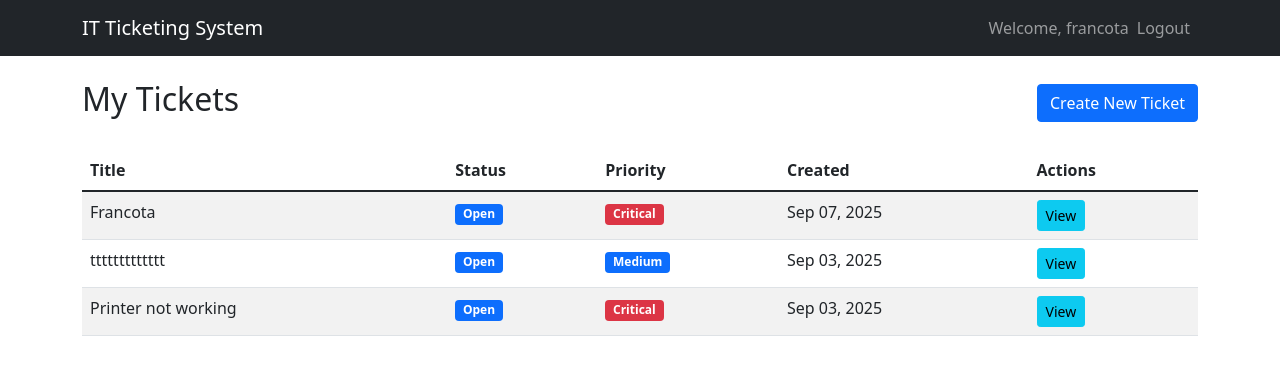
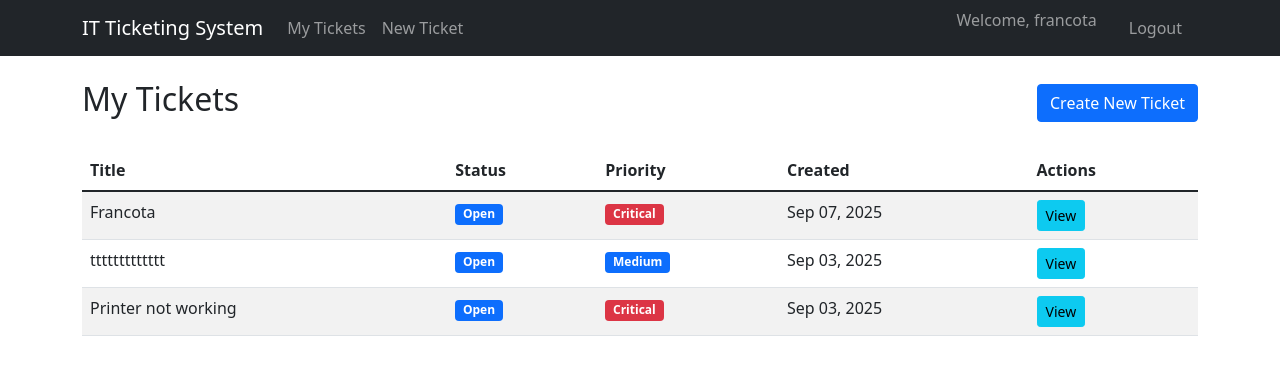
Before and after one commit to francotaind/Ticket, a Django app: page / in a window 1280 px wide. Shown: the top 375 px of the page. Run offline with Django 5.2, Linux system fonts and the light colour scheme; a user stored in the database is signed in; data comes from the database, SQL or seed files in the repository; both versions use the stored data as it was after the commit.

Commit message:
minor fix

```diff
--- a/it_ticketing_system/it_ticketing_system/settings.py
+++ b/it_ticketing_system/it_ticketing_system/settings.py
@@ -25,7 +25,7 @@ SECRET_KEY = 'django-insecure-p*7s!&3ly!%#*tlkzwq)rabskv_@vmd=a*v&ng@jzb&z_4sn(a
 # SECURITY WARNING: don't run with debug turned on in production!
 DEBUG = True
 
-ALLOWED_HOSTS = []
+ALLOWED_HOSTS = ['192.168.2.225']
 
 
 # Application definition
@@ -114,7 +114,7 @@ USE_TZ = True
 
 # Static files (CSS, JavaScript, Images)
 # https://docs.djangoproject.com/en/5.2/howto/static-files/
-
+LOGIN_URL = 'accounts/login/'
 LOGIN_REDIRECT_URL = '/'
 LOGOUT_REDIRECT_URL = '/'
 STATIC_URL = 'static/'
--- a/it_ticketing_system/it_ticketing_system/urls.py
+++ b/it_ticketing_system/it_ticketing_system/urls.py
@@ -1,10 +1,14 @@
 from django.contrib import admin
 from django.urls import path, include
 from django.contrib.auth import views as auth_views
+from tickets import views
+
 
 urlpatterns = [
+    path('admin/dashboard/', views.admin_dashboard, name='admin_dashboard'),
     path('admin/', admin.site.urls),
     path('', include('tickets.urls')),  # Include tickets app URLs
     path('accounts/login/', auth_views.LoginView.as_view(template_name='registration/login.html'), name='login'),
-    path('accounts/logout/', auth_views.LogoutView.as_view(next_page='/'), name='logout'),
+    path('accounts/logout/',
+         auth_views.LogoutView.as_view(template_name='registration/logged_out.html'), name='logout'),
 ]
--- /dev/null
+++ b/it_ticketing_system/requirements.txt
@@ -0,0 +1,3 @@
+asgiref==3.9.1
+Django==5.2.6
+sqlparse==0.5.3
--- a/it_ticketing_system/tickets/templates/tickets/base.html
+++ b/it_ticketing_system/tickets/templates/tickets/base.html
@@ -8,16 +8,42 @@
     <nav class="navbar navbar-expand-lg navbar-dark bg-dark">
         <div class="container">
             <a class="navbar-brand" href="{% url 'ticket_list' %}">IT Ticketing System</a>
-            <div class="navbar-nav ms-auto">
-                {% if user.is_authenticated %}
-                    {% if user.groups.all.0.name == 'IT Staff' %}
+            <button class="navbar-toggler" type="button" data-bs-toggle="collapse" data-bs-target="#navbarNav">
+                <span class="navbar-toggler-icon"></span>
+            </button>
+            <div class="collapse navbar-collapse" id="navbarNav">
+                <ul class="navbar-nav me-auto">
+                    <li class="nav-item">
+                        <a class="nav-link" href="{% url 'ticket_list' %}">My Tickets</a>
+                    </li>
+                    <li class="nav-item">
+                        <a class="nav-link" href="{% url 'create_ticket' %}">New Ticket</a>
+                    </li>
+                    {% if user.is_authenticated and user.groups.all.0.name == 'IT Staff' %}
+                    <li class="nav-item">
                         <a class="nav-link" href="{% url 'admin_dashboard' %}">Admin Dashboard</a>
+                    </li>
                     {% endif %}
-                    <span class="navbar-text">Welcome, {{ user.username }}</span>
-                    <a class="nav-link" href="{% url 'logout' %}">Logout</a>
-                {% else %}
-                    <a class="nav-link" href="{% url 'login' %}">Login</a>
-                {% endif %}
+                </ul>
+                <ul class="navbar-nav ms-auto">
+                    {% if user.is_authenticated %}
+                    <li class="nav-item">
+                        <span class="navbar-text me-3">Welcome, {{ user.username }}</span>
+                    </li>
+                    <li class="nav-item">
+                        <form method="post" action="{% url 'logout' %}" class="d-inline">
+                            {% csrf_token %}
+                            <button type="submit" class="btn btn-link nav-link" style="border: none; background: none; cursor: pointer; padding: 0.5rem 1rem;">
+                                Logout
+                            </button>
+                        </form>
+                    </li>
+                    {% else %}
+                    <li class="nav-item">
+                        <a class="nav-link" href="{% url 'login' %}">Login</a>
+                    </li>
+                    {% endif %}
+                </ul>
             </div>
         </div>
     </nav>
@@ -25,12 +51,17 @@
     <div class="container mt-4">
         {% if messages %}
             {% for message in messages %}
-                <div class="alert alert-{{ message.tags }}">{{ message }}</div>
+                <div class="alert alert-{{ message.tags }} alert-dismissible fade show" role="alert">
+                    {{ message }}
+                    <button type="button" class="btn-close" data-bs-dismiss="alert"></button>
+                </div>
             {% endfor %}
         {% endif %}
 
         {% block content %}
         {% endblock %}
     </div>
+
+    <script src="https://cdn.jsdelivr.net/npm/bootstrap@5.1.3/dist/js/bootstrap.bundle.min.js"></script>
 </body>
 </html>
--- a/it_ticketing_system/tickets/urls.py
+++ b/it_ticketing_system/tickets/urls.py
@@ -6,7 +6,6 @@ urlpatterns = [
     path('create/', views.create_ticket, name='create_ticket'),
     path('ticket/<int:pk>/', views.TicketDetailView.as_view(), name='ticket_detail'),
     path('ticket/<int:pk>/update/', views.update_ticket, name='update_ticket'),
-    path('admin/dashboard/', views.admin_dashboard, name='admin_dashboard'),
     path('ticket/<int:pk>/assign-to-me/', views.assign_to_me, name='assign_to_me'),
 
 ]
```
Also changed, not shown: it_ticketing_system/tickets/templates/registration/logged_out.html (added, +33 -0 lines), it_ticketing_system/db.sqlite3.
